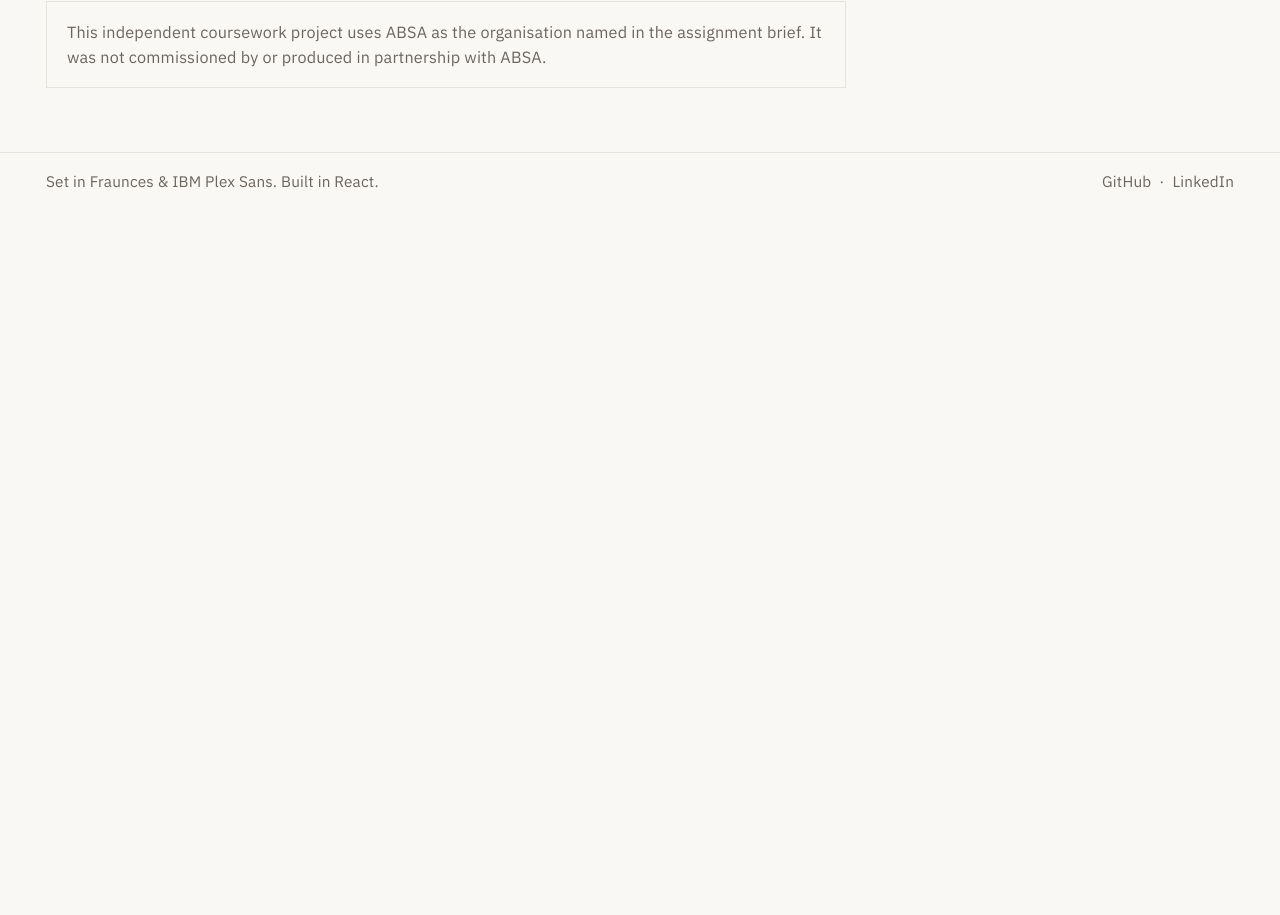
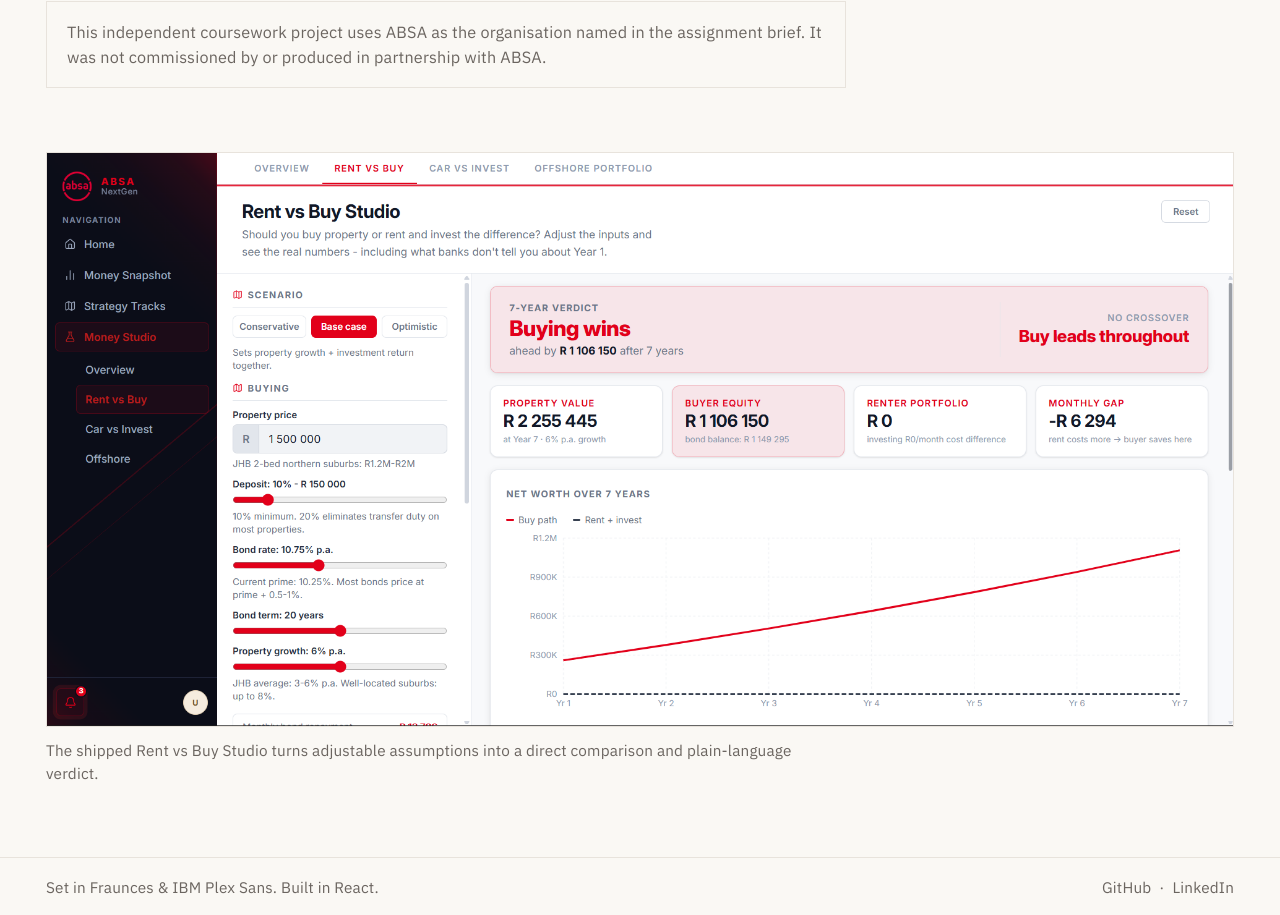
Before and after one commit to Wandering-Wind/wandering-wind.github.io, a React (Vite) app: page /work/product-ux/absa-nextgen in a window 1280 px wide. Shown: the part 766-1681 px from the top of the page. Before the commit the page ends 976 px from the top, so only its background shows below. Built offline with nearby package versions, Linux system fonts and the light colour scheme.

Commit message:
Hero for absa case study

```diff
--- a/src/pages/case-studies/AbsaNextGenPage.jsx
+++ b/src/pages/case-studies/AbsaNextGenPage.jsx
@@ -1,6 +1,7 @@
 import { Link } from 'react-router-dom'
 import SiteFooter from '../../components/layout/SiteFooter.jsx'
 import SiteHeader from '../../components/layout/SiteHeader.jsx'
+import rentVsBuyCurrent from '../../assets/case-studies/absa/rent-vs-buy-current.png'
 import '../../styles/pages/case-studies/CaseStudyPage.css'
 
 function AbsaNextGenPage() {
@@ -60,6 +61,19 @@
             produced in partnership with ABSA.
           </p>
         </header>
+
+        <figure className="case-study-hero-visual">
+          <img
+            src={rentVsBuyCurrent}
+            width="1917"
+            height="927"
+            alt="Current ABSA NextGen Rent vs Buy Studio showing adjustable financial inputs, a seven-year buying verdict, and a net-worth comparison chart."
+          />
+          <figcaption>
+            The shipped Rent vs Buy Studio turns adjustable assumptions into a
+            direct comparison and plain-language verdict.
+          </figcaption>
+        </figure>
       </main>
 
       <SiteFooter />
--- a/src/styles/pages/case-studies/CaseStudyPage.css
+++ b/src/styles/pages/case-studies/CaseStudyPage.css
@@ -101,6 +101,24 @@
   line-height: 1.5;
 }
 
+.case-study-hero-visual {
+  margin: 0 46px 72px;
+}
+
+.case-study-hero-visual img {
+  display: block;
+  width: 100%;
+  height: auto;
+  border: 1px solid var(--color-border);
+}
+
+.case-study-hero-visual figcaption {
+  max-width: 760px;
+  margin-top: 12px;
+  font-size: 0.85rem;
+  line-height: 1.5;
+}
+
 @media (hover: hover) {
   .case-study-hero a:hover {
     color: var(--color-pine);
@@ -111,11 +129,19 @@
   .case-study-hero {
     padding: 38px 32px 56px;
   }
+
+  .case-study-hero-visual {
+    margin: 0 32px 64px;
+  }
 }
 
 @media (max-width: 700px) {
   .case-study-hero {
     padding: 32px 24px 48px;
+  }
+
+  .case-study-hero-visual {
+    margin: 0 24px 52px;
   }
 
   .case-study-hero__status {
```
Also changed, not shown: src/assets/case-studies/absa/rent-vs-buy-current.png (added).
